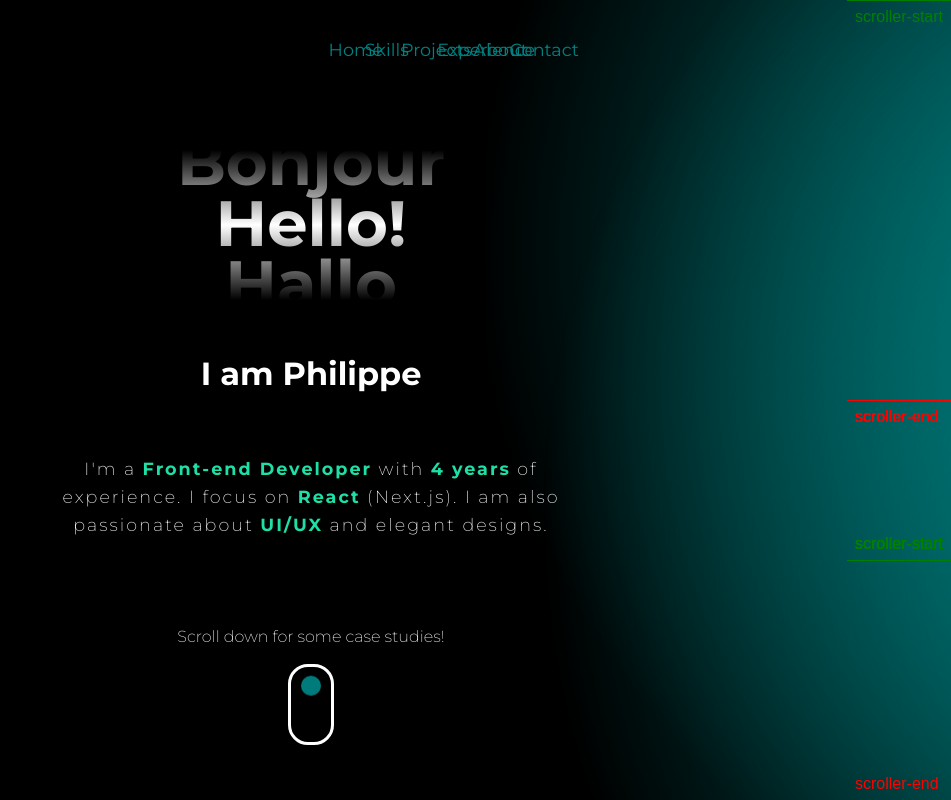
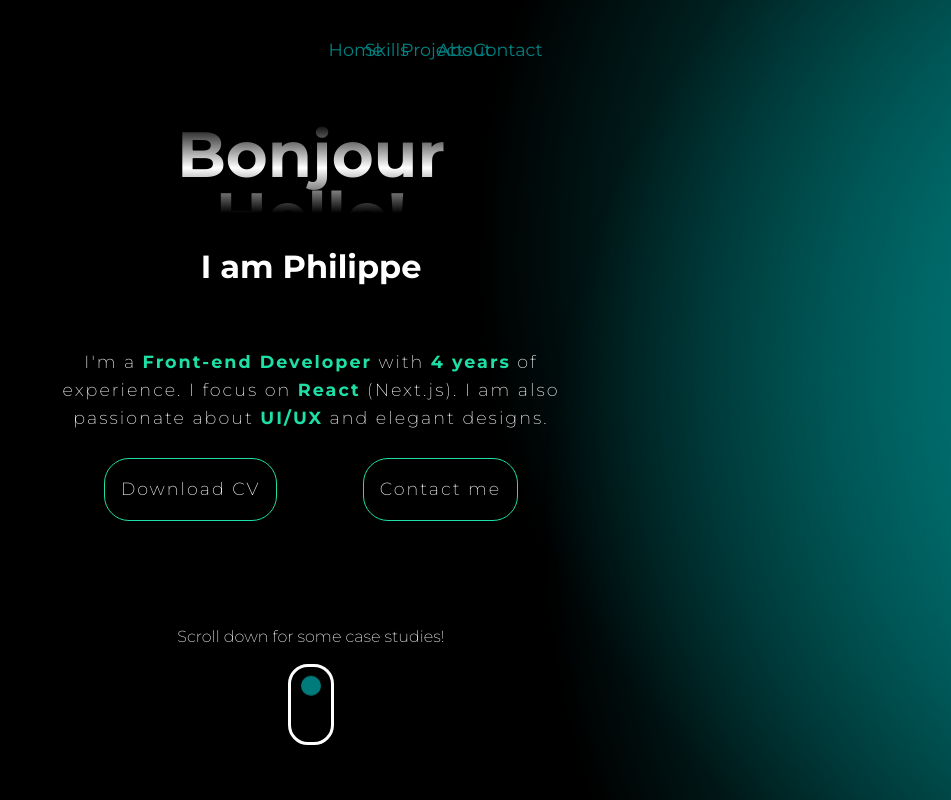
Before and after one commit to phildehovre/philippe-portfolio-2024, a React (Vite) app: page / in a window 1280 px wide. Shown: the top 800 px of the page, without its empty margins (329-1280 px from the left). Built offline with nearby package versions, Linux system fonts and the light colour scheme.

Commit message:
touchups

```diff
--- a/src/components/About.tsx
+++ b/src/components/About.tsx
@@ -68,7 +68,7 @@ function About() {
     };
   }, []);
   return (
-    <div ref={ref} className="about-section">
+    <div ref={ref} className="about-section" id="about">
       <div className="about-ctn">
         <SectionHeading>About Me</SectionHeading>
         <div id="design-element"></div>
--- a/src/components/Header.scss
+++ b/src/components/Header.scss
@@ -130,7 +130,10 @@ header {
     display: flex;
     justify-content: center;
 
-    > links > li{
+    > links {
+        width: $section-clamp;
+
+        > li{
             color: $secondary;
             font-weight: 400;
             font-size: 1.1rem;
@@ -138,6 +141,7 @@ header {
             text-align: center;;
             padding: .8em 1em;
             border-radius: 30px;
+        }
 
         &.active {
             background-color: $secondary;
--- a/src/components/Hero.scss
+++ b/src/components/Hero.scss
@@ -8,15 +8,8 @@
     align-items: center;
     z-index: -1;
 
-
-
-
-    // > * {
-    //     outline: 1px solid red;
-    // }
-
     .greeting-ctn {
-        height: 250px;
+        height: 150px;
         width: clamp(300px, 50%, 500px);
         overflow-y: hidden; // IMPORTANT!
         position: relative;
@@ -28,30 +21,21 @@
         .mobile {
             text-align: center;
             color: transparent;
-            //  -webkit-text-stroke: px #000;
              -webkit-background-clip: text;
              background-clip: text;
              background-size: cover; /* Adjust as needed to cover the container */
              background-image: linear-gradient(45deg, rgba(0,255,248,1) 40%, rgba(82,255,0,1) 100%);
-            //  background-image: url('src\assets\flower-bkg_bright-web.jpg');
              background-attachment: fixed; /* Make the background fixed */
             font-size: 5em;
-            // padding: 0 10px;
-
         }
-
 
         .greeting-wrapper {
             position: relative;
             width: 100%;
             height: 100%;
             z-index: 1;
-            // outline: 1px solid red;
-
-
 
             .greeting {
-                // height: 100%;
                 width: 100%;
                 text-align: center;
                 font-size: 1.5em;
@@ -61,10 +45,7 @@
                     margin: 0;
                     text-transform: capitalize;
                 }
-
-
             }
-
         }
     }
 
@@ -83,6 +64,21 @@
             color: $accent;
         }
     }
+}
+
+.hero-cta-ctn {
+    padding: 1.5em 0;
+    display: flex;
+    justify-content: space-around;
+}
+
+.hero-cta {
+    padding: 1rem;
+    background-color: transparent;
+    border: 1px solid $accent;
+    border-radius: 25px;
+    text-decoration: none;
+    color: white;
 }
 
 #swipe-instructions {
--- a/src/components/Hero.tsx
+++ b/src/components/Hero.tsx
@@ -68,7 +68,7 @@ function Hero() {
   };
 
   return (
-    <div className="hero-section" ref={ref}>
+    <div className="hero-section" ref={ref} id="home">
       <div className="greeting-ctn desktop">
         <h1 className="greeting-wrapper mobile">Hello!</h1>
         <div className="greeting-wrapper desktop">
@@ -85,6 +85,18 @@ function Hero() {
         I'm a <b>Front-end Developer</b> with <b>4 years</b> of experience. I
         focus on <b>React</b> (Next.js). I am also passionate about <b>UI/UX</b>{" "}
         and elegant designs.
+        <div className="hero-cta-ctn">
+          <a
+            className="hero-cta cv"
+            target="_blank"
+            href="https://drive.google.com/file/d/1NfN9R0HJ6gS2m4DMC4DOCAU2261c1Hrq/view?usp=sharing"
+          >
+            Download CV
+          </a>
+          <a className="hero-cta conact" href="contact">
+            Contact me
+          </a>
+        </div>
       </div>
       <div id="swipe-instructions">
         Scroll down for some case studies!
--- a/src/components/Projects.scss
+++ b/src/components/Projects.scss
@@ -20,10 +20,9 @@
 
 .gallery {
   display:flex;
-  width: 100%;
   justify-content: space-between;
   width: $section-clamp;
-  /* outline:1px solid red; */
+//   outline:1px solid red;
   gap: 1.5em;
 
 //   *
@@ -33,13 +32,13 @@
 }
 
 .left {
-	width:45%;
+	width:30%;
 }
 
 .right {
 	height:100vh;
-	/* outline:1px solid purple; */
-	width:45%;
+	// outline:1px solid purple;
+	width:100%;
 	display:flex;
 	flex-direction:column;
 	justify-content:center;
@@ -66,7 +65,7 @@
 
 
 .desktopPhotos {
-	width:30vw;
+	// width:30vw;
 	height:30vw;
 	border-radius:20px;
 	position:relative;
--- a/src/components/Projects.tsx
+++ b/src/components/Projects.tsx
@@ -40,7 +40,7 @@ function Projects() {
           start: "top top",
           end: "bottom bottom",
           pin: ".right",
-          markers: true,
+          // markers: true,
         });
 
         //create scrolltrigger for each details section
@@ -58,7 +58,7 @@ function Projects() {
             end: "top 50%",
             animation: animation,
             scrub: true,
-            markers: true,
+            // markers: true,
           });
         });
 
--- a/src/lib/types.ts
+++ b/src/lib/types.ts
@@ -13,10 +13,10 @@ export const links = [
       name: "Projects",
       hash: "#projects",
     },
-    {
-      name: "Experience",
-      hash: "#experience",
-    },
+    // {
+    //   name: "Experience",
+    //   hash: "#experience",
+    // },
     {
       name: "About",
       hash: "#about",
```
Lines whose indentation alone changed are shown as unchanged.
